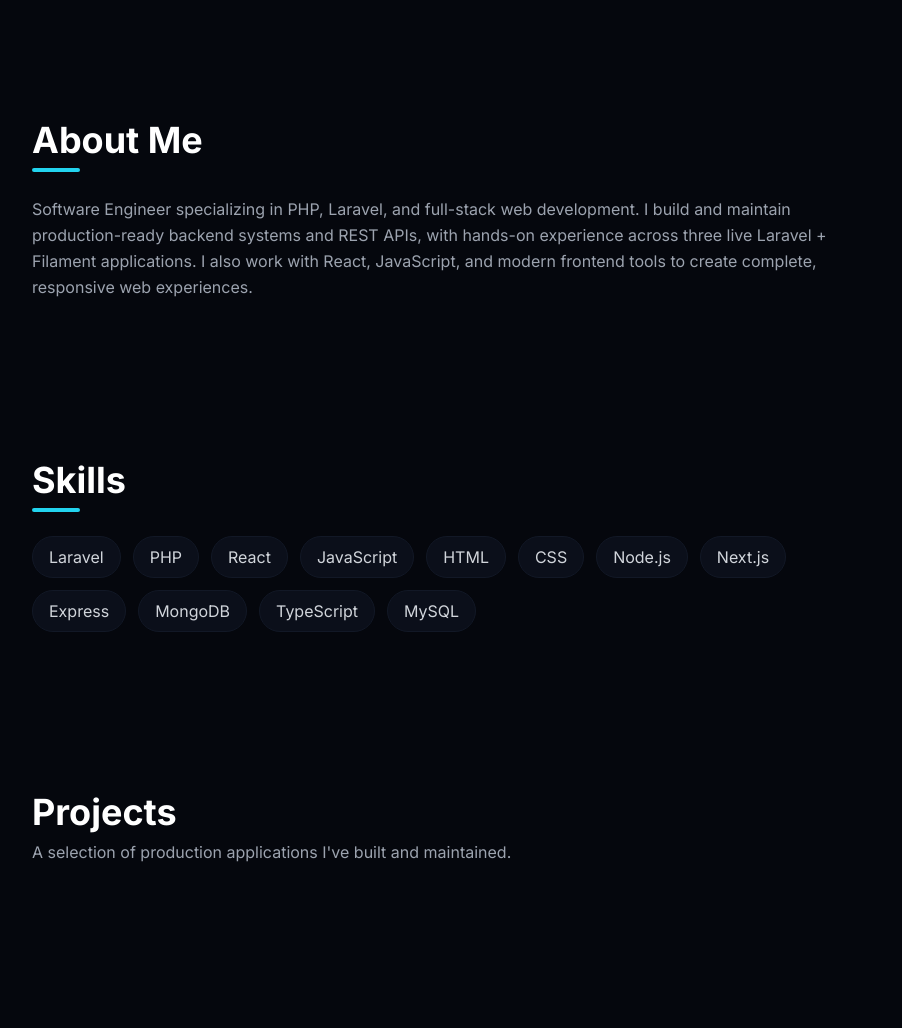
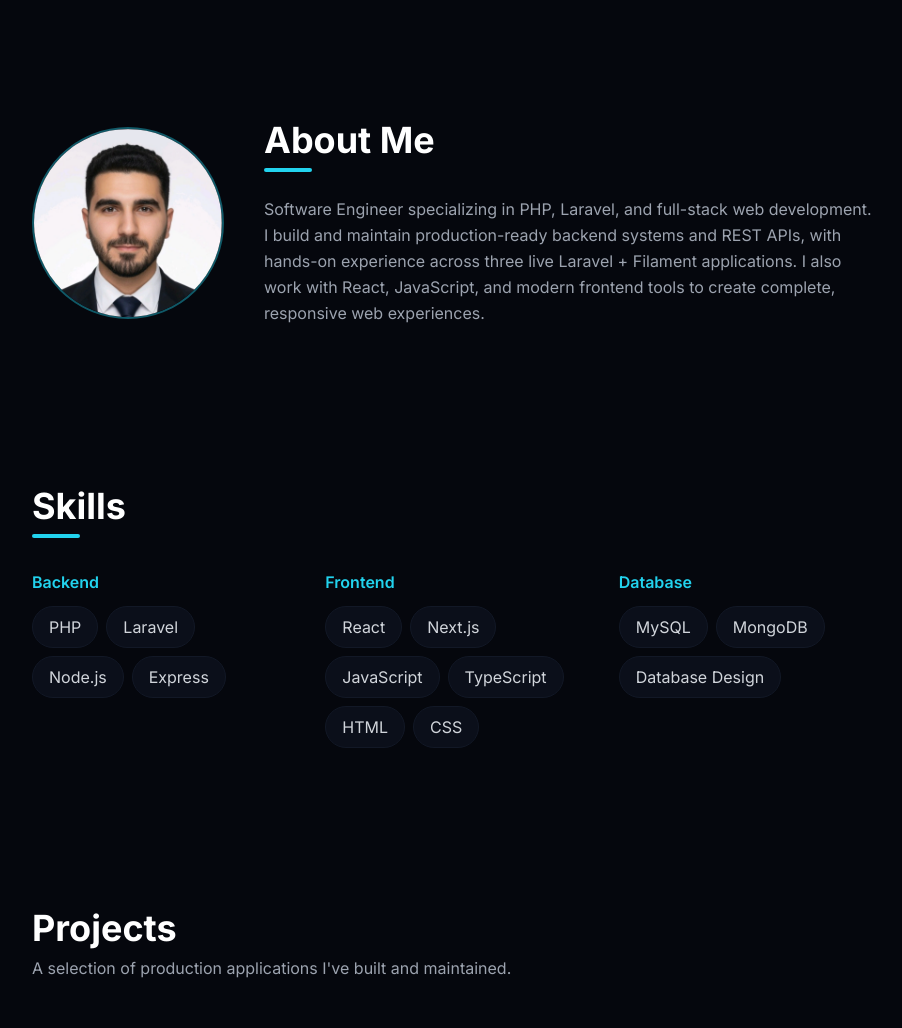
Before and after one commit to ALI2ALHMWI/Portfolio, a plain HTML site: page index.html in a window 1280 px wide. Shown: the part 760-1788 px from the top of the page, without its empty margins (184-1086 px from the left). Drawn offline with nearby package versions, Linux system fonts and the light colour scheme.

Commit message:
feat: enhance about/skills sections and add scroll reveal animations
- Restructure About section with profile image placeholder and improved layout
- Categorize Skills into Backend, Frontend, and Database groups
- Add skills.backend, skills.frontend, skills.database translation keys (ar/en)
- Add reveal/reveal-visible scroll animation classes across sections
- Implement IntersectionObserver-based scroll reveal in js/main.js

```diff
--- a/index.html
+++ b/index.html
@@ -65,6 +65,17 @@
         }
       }
       @layer utilities {
+        .reveal {
+          opacity: 0;
+          transform: translateY(30px);
+          transition:
+            opacity 0.7s ease-out,
+            transform 0.7s ease-out;
+        }
+        .reveal.reveal-visible {
+          opacity: 1;
+          transform: translateY(0);
+        }
         @keyframes fade-in-up {
           from {
             opacity: 0;
@@ -161,29 +172,70 @@
     </section>
 
     <!-- About -->
-    <section id="about" class="py-20 px-6 max-w-4xl mx-auto">
+    <section
+      id="about"
+      class="reveal py-20 px-6 max-w-4xl mx-auto flex flex-col md:flex-row items-center gap-10"
+    >
+      <div
+        class="w-40 h-40 md:w-48 md:h-48 rounded-full overflow-hidden border-2 border-neon/40 flex-shrink-0"
+      >
+        <img
+          src="assets/images/Profile.png"
+          alt="Ali Alhamwi"
+          class="w-full h-full object-cover"
+        />
+      </div>
+      <div>
         <h2 data-i18n="about.heading" class="section-heading"></h2>
         <span class="section-underline block"></span>
         <p data-i18n="about.text" class="text-gray-400 leading-relaxed"></p>
+      </div>
     </section>
-
     <!-- Skills -->
-    <section id="skills" class="py-20 px-6 max-w-4xl mx-auto">
+    <section id="skills" class="reveal py-20 px-6 max-w-4xl mx-auto">
       <h2 data-i18n="skills.heading" class="section-heading"></h2>
       <span class="section-underline block"></span>
-      <div class="skills-list flex flex-wrap gap-3">
+
+      <div class="grid gap-8 md:grid-cols-3 mt-8">
+        <div>
+          <h3
+            data-i18n="skills.backend"
+            class="text-neon font-semibold mb-3"
+          ></h3>
+          <div class="flex flex-wrap gap-2">
+            <span class="skill-badge">PHP</span>
             <span class="skill-badge">Laravel</span>
-        <span class="skill-badge">PHP</span>
+            <span class="skill-badge">Node.js</span>
+            <span class="skill-badge">Express</span>
+          </div>
+        </div>
+
+        <div>
+          <h3
+            data-i18n="skills.frontend"
+            class="text-neon font-semibold mb-3"
+          ></h3>
+          <div class="flex flex-wrap gap-2">
             <span class="skill-badge">React</span>
+            <span class="skill-badge">Next.js</span>
             <span class="skill-badge">JavaScript</span>
+            <span class="skill-badge">TypeScript</span>
             <span class="skill-badge">HTML</span>
             <span class="skill-badge">CSS</span>
-        <span class="skill-badge">Node.js</span>
-        <span class="skill-badge">Next.js</span>
-        <span class="skill-badge">Express</span>
+          </div>
+        </div>
+
+        <div>
+          <h3
+            data-i18n="skills.database"
+            class="text-neon font-semibold mb-3"
+          ></h3>
+          <div class="flex flex-wrap gap-2">
+            <span class="skill-badge">MySQL</span>
             <span class="skill-badge">MongoDB</span>
-        <span class="skill-badge">TypeScript</span>
-        <span class="skill-badge">MySQL</span>
+            <span class="skill-badge">Database Design</span>
+          </div>
+        </div>
       </div>
     </section>
 
--- a/js/main.js
+++ b/js/main.js
@@ -95,5 +95,22 @@
     });
   }
 }
+function initScrollReveal() {
+  const revealElements = document.querySelectorAll(".reveal");
+  const observer = new IntersectionObserver(
+    (entries) => {
+      entries.forEach((entry) => {
+        if (entry.isIntersecting) {
+          entry.target.classList.add("reveal-visible");
+          observer.unobserve(entry.target);
+        }
+      });
+    },
+    { threshold: 0.15 },
+  );
 
+  revealElements.forEach((el) => observer.observe(el));
+}
+
+document.addEventListener("DOMContentLoaded", initScrollReveal);
 document.addEventListener("DOMContentLoaded", initLanguage);
--- a/locales/ar.json
+++ b/locales/ar.json
@@ -16,7 +16,10 @@
     "text": "مهندس برمجيات متخصص في PHP وLaravel وتطوير الويب المتكامل (Full-Stack). أقوم ببناء وصيانة أنظمة Backend جاهزة للإنتاج وREST APIs، ولدي خبرة عملية في ثلاث تطبيقات فعلية مبنية بـ Laravel وFilament وصلت لمرحلة الإنتاج. أعمل أيضًا مع React وJavaScript وأدوات الواجهة الأمامية الحديثة لبناء تجارب ويب متكاملة ومتجاوبة."
   },
   "skills": {
-    "heading": "المهارات"
+    "heading": "المهارات",
+    "backend": "الخلفية (Backend)",
+    "frontend": "الواجهة (Frontend)",
+    "database": "قواعد البيانات"
   },
   "projects": {
     "heading": "مشاريعي",
--- a/locales/en.json
+++ b/locales/en.json
@@ -16,7 +16,10 @@
     "text": "Software Engineer specializing in PHP, Laravel, and full-stack web development. I build and maintain production-ready backend systems and REST APIs, with hands-on experience across three live Laravel + Filament applications. I also work with React, JavaScript, and modern frontend tools to create complete, responsive web experiences."
   },
   "skills": {
-    "heading": "Skills"
+    "heading": "Skills",
+    "backend": "Backend",
+    "frontend": "Frontend",
+    "database": "Database"
   },
   "projects": {
     "heading": "Projects",
```
Also changed, not shown: assets/images/Profile.png (added). Lines whose indentation alone changed are shown as unchanged.
